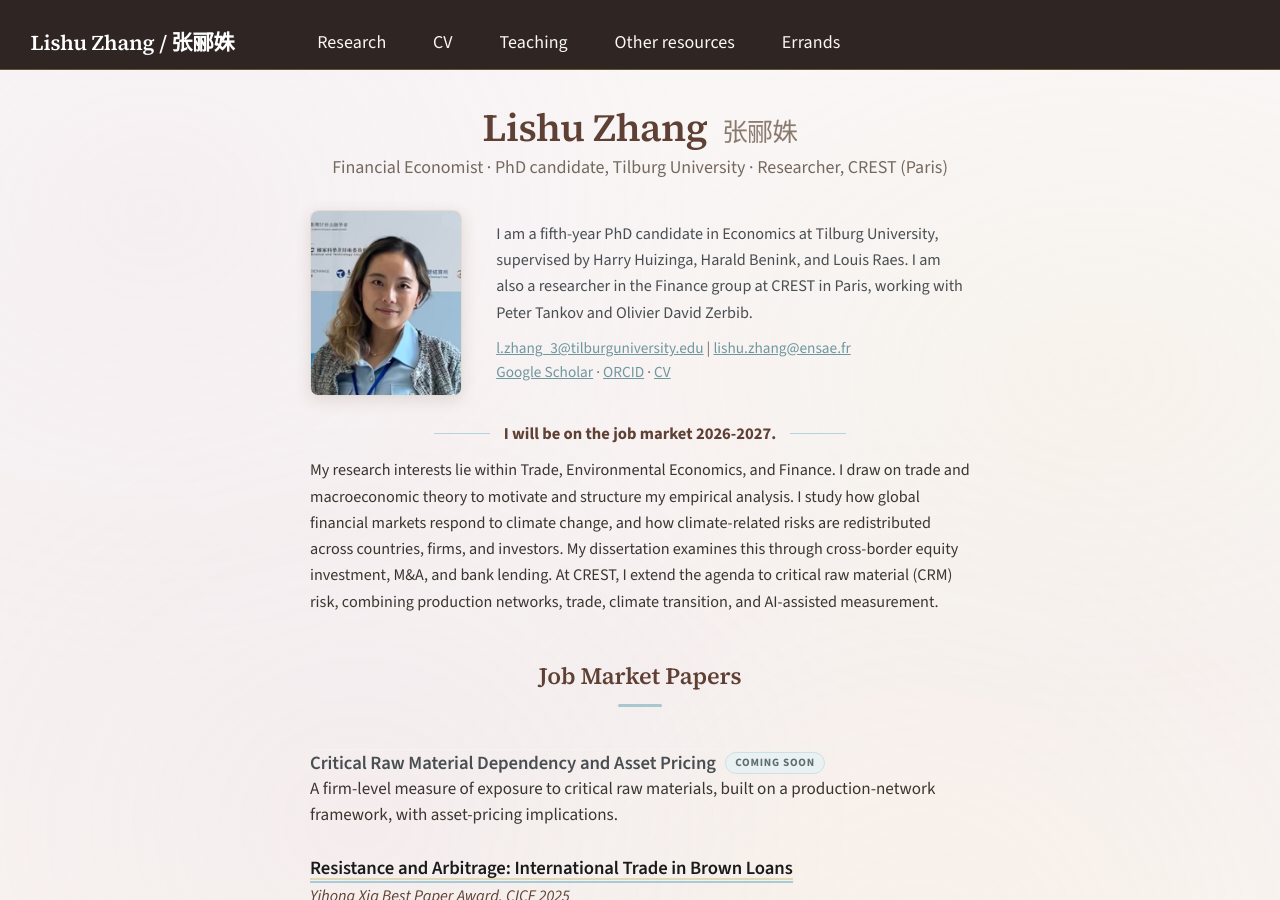
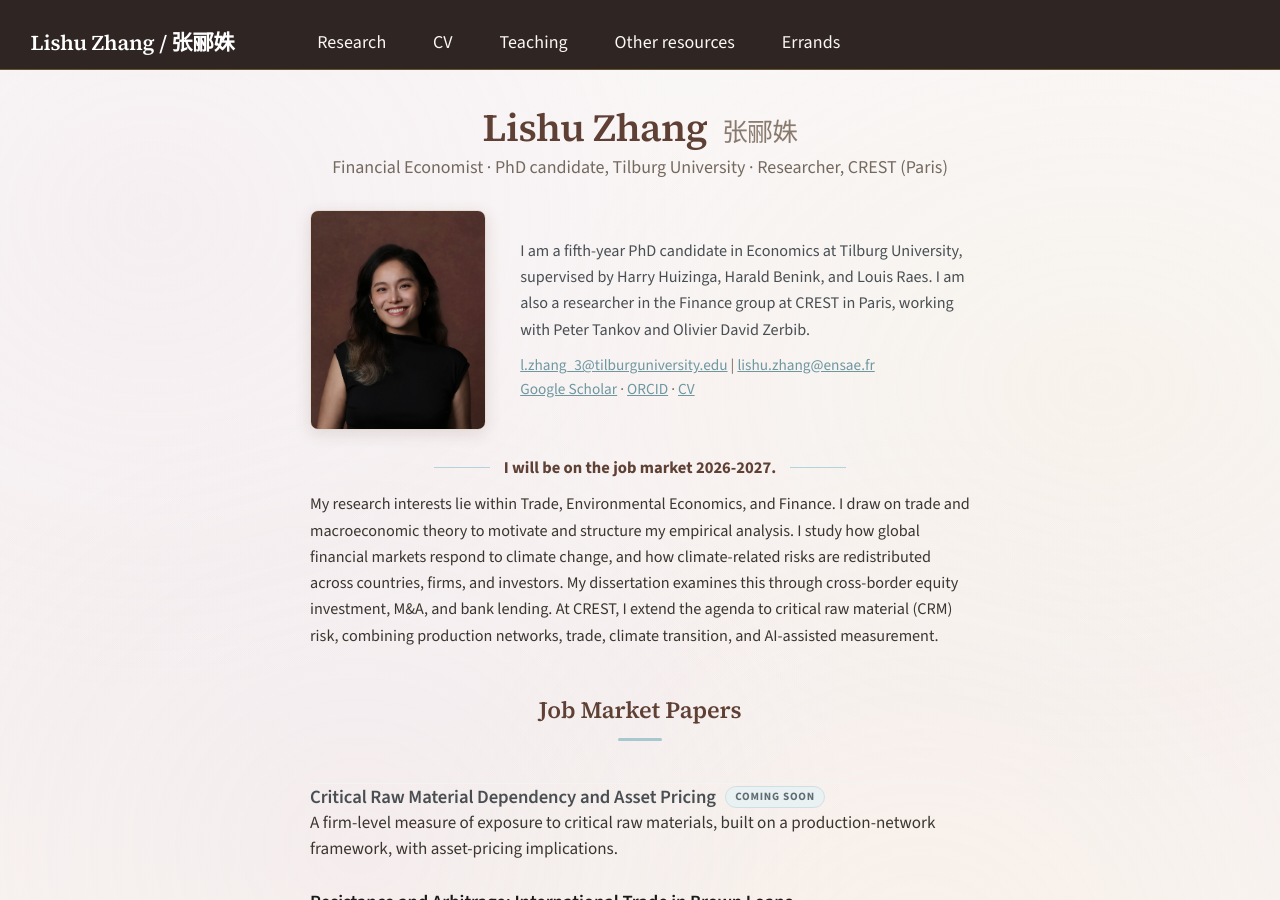
Before and after one commit to LishuZ/LishuZ.github.io, a Jekyll site: the page built from _pages/about.md, in a window 1280 px wide and 900 px high. Built offline with Jekyll 4.4.1, drawn with Linux system fonts in a browser that asks for light colours.

Commit message:
Update homepage and sidebar portraits

```diff
--- a/_config.yml
+++ b/_config.yml
@@ -21,7 +21,7 @@ repository               : "LishuZ.github.io"
 #               Additional customization can be done by editing /_includes/author-profile.html
 author:
   # Biographic information
-  avatar           : "newpic.jpg"
+  avatar           : "sidebar-profile.jpg"
   name             : "Lishu (/lì shū/)"
   pronouns         : "she/her"  # example: "she/her"
   bio              : "Financial Economist."
--- a/_pages/about.md
+++ b/_pages/about.md
@@ -26,7 +26,8 @@ author_profile: false
 /* --- Photo left, bio + email vertically centered on the right --- */
 .home .intro-row { display: flex; gap: 1.9rem; align-items: center; margin-bottom: 1.4em; }
 .home .intro-photo {
-  flex: 0 0 152px; width: 152px; height: 186px; object-fit: cover;
+  flex: 0 0 176px; width: 176px; height: 220px; object-fit: cover;
+  object-position: center center;
   border-radius: 8px; border: 1px solid #e6ddd2;
   box-shadow: 0 4px 16px rgba(94, 64, 52, 0.14);
 }
```
Also changed, not shown: images/newpic.jpg, images/sidebar-profile.jpg (added).
